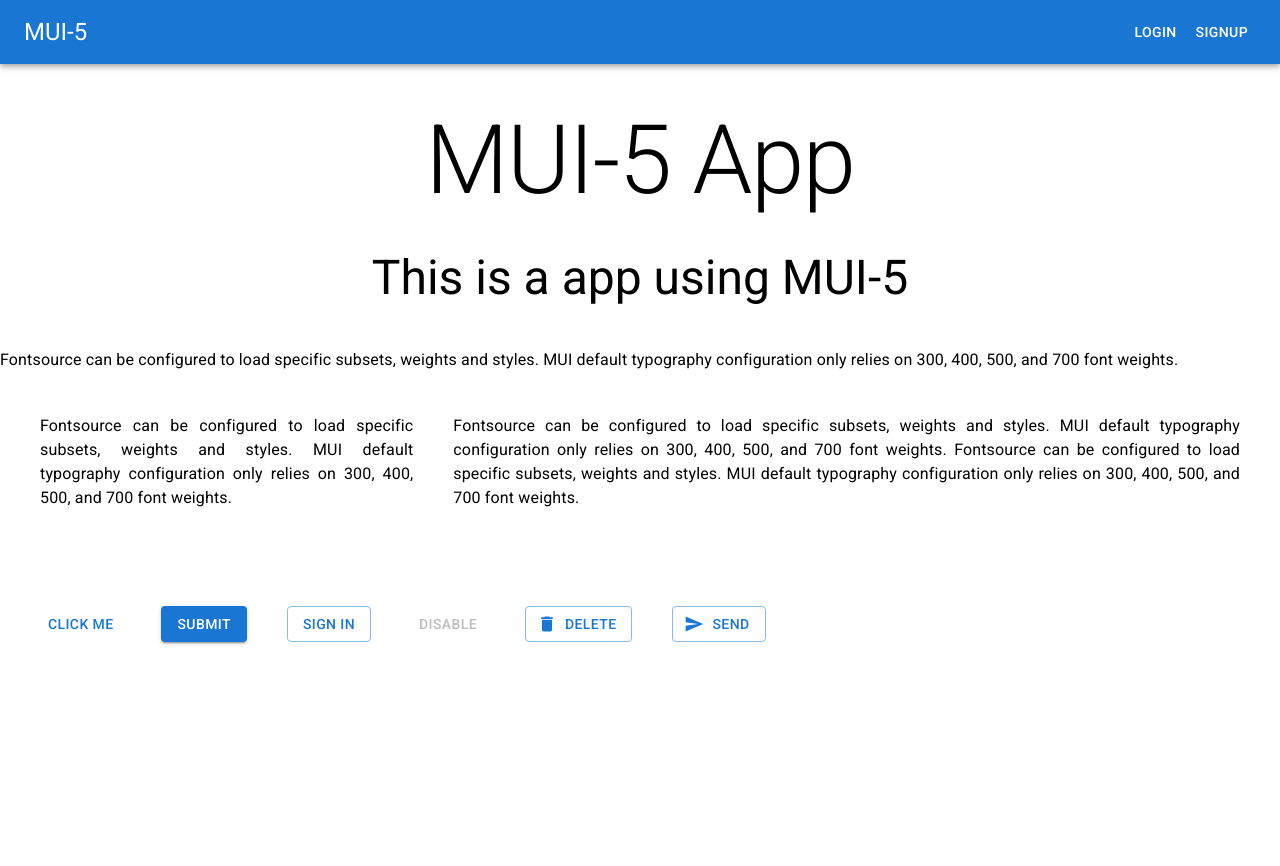
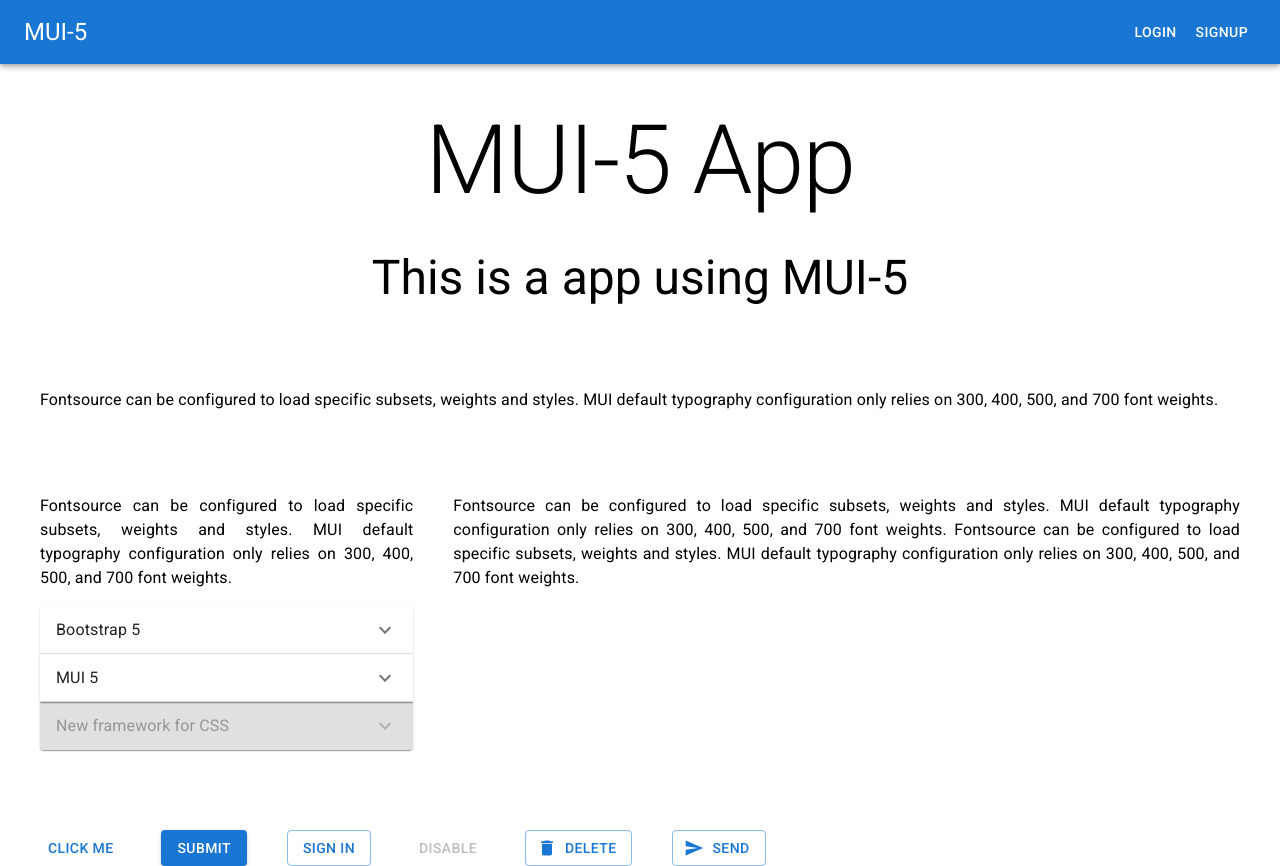
Before and after one commit to dieuvt19/LearnMui, a React (Create React App) app: page / in a window 1280 px wide. Before the commit the page ends 800 px from the top, so only its background shows below. Built offline with nearby package versions, Linux system fonts and the light colour scheme.

Commit message:
accordion

```diff
--- a/src/App.js
+++ b/src/App.js
@@ -6,7 +6,11 @@ import {
   AppBar,
   Toolbar,
   Grid,
+  Accordion,
+  AccordionSummary,
+  AccordionDetails,
 } from "@mui/material";
+import ExpandMoreIcon from "@mui/icons-material/ExpandMore";
 import DeleteIcon from "@mui/icons-material/Delete";
 import SendIcon from "@mui/icons-material/Send";
 import "./App.css";
@@ -30,7 +34,7 @@ function App() {
         <Typography variant="h3" gutterBottom>
           This is a app using MUI-5
         </Typography>
-        <Typography variant="subtitle1" align="justify" mt={5}>
+        <Typography variant="subtitle1" align="justify" mt={5} p={5}>
           Fontsource can be configured to load specific subsets, weights and
           styles. MUI default typography configuration only relies on 300, 400,
           500, and 700 font weights.
@@ -43,6 +47,47 @@ function App() {
             styles. MUI default typography configuration only relies on 300,
             400, 500, and 700 font weights.
           </Typography>
+          <Accordion>
+            <AccordionSummary
+              expandIcon={<ExpandMoreIcon />}
+              aria-controls="panel1-content"
+              id="panel1-header"
+            >
+              <Typography>Bootstrap 5</Typography>
+            </AccordionSummary>
+            <AccordionDetails>
+              <Typography>
+                This is CSS framework to build website quickly. Bootstrap is
+                very easy to learn.
+              </Typography>
+            </AccordionDetails>
+          </Accordion>
+
+          <Accordion>
+            <AccordionSummary
+              expandIcon={<ExpandMoreIcon />}
+              aria-controls="panel2-content"
+              id="panel2-header"
+            >
+              <Typography>MUI 5</Typography>
+            </AccordionSummary>
+            <AccordionDetails>
+              <Typography>
+                This is CSS framework to build website quickly. This library
+              </Typography>
+            </AccordionDetails>
+          </Accordion>
+
+          <Accordion disabled>
+            <AccordionSummary expandIcon={<ExpandMoreIcon />}>
+              <Typography>New framework for CSS</Typography>
+            </AccordionSummary>
+            <AccordionDetails>
+              <Typography>
+                This is CSS framework to build website quickly. This library
+              </Typography>
+            </AccordionDetails>
+          </Accordion>
         </Grid>
         <Grid item xs={8}>
           <Typography paragraph={true} align="justify">
```
